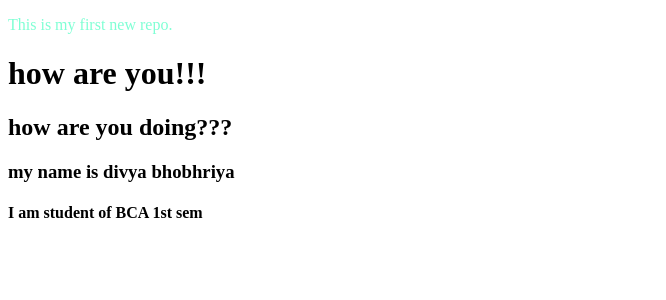
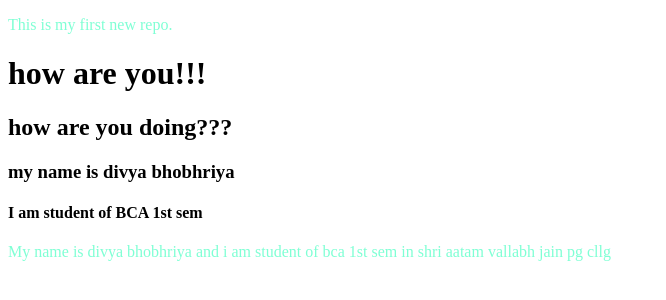
Before and after one commit to divya-bhobhriya/localrepo, a plain HTML site: page index.html in a window 1280 px wide. Shown: the whole page, without its empty margins (0-666 px from the left). Drawn offline with Linux system fonts and the light colour scheme.

Commit message:
added paragraph

```diff
--- a/index.html
+++ b/index.html
@@ -12,5 +12,6 @@
     <h2>how are you doing???</h2>
     <h3>my name is divya bhobhriya</h3>
     <h4>I am student of BCA 1st sem</h4>
+    <p>My name is divya bhobhriya and i am student of bca 1st sem in shri aatam vallabh jain pg cllg</p>
 </body>
 </html>
```
